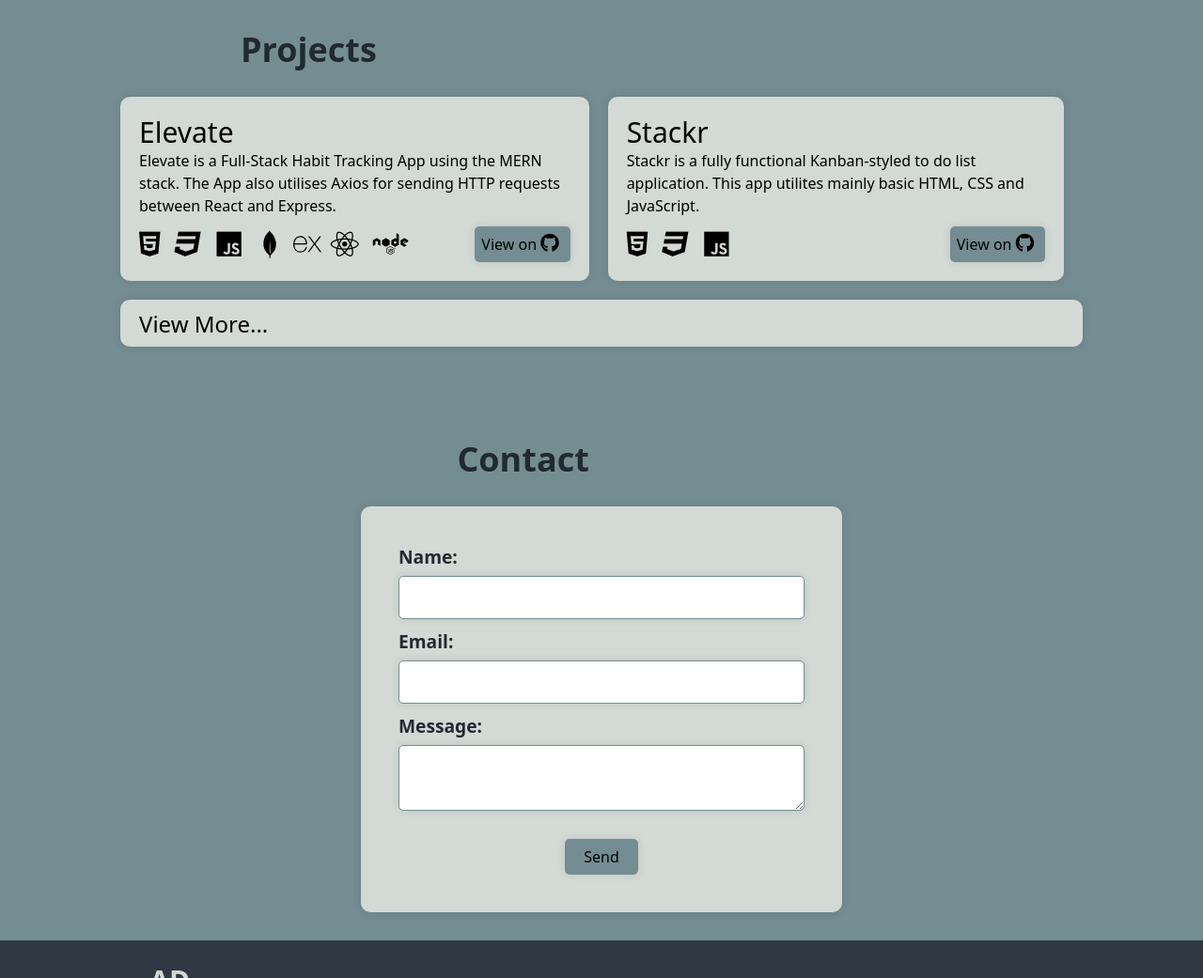
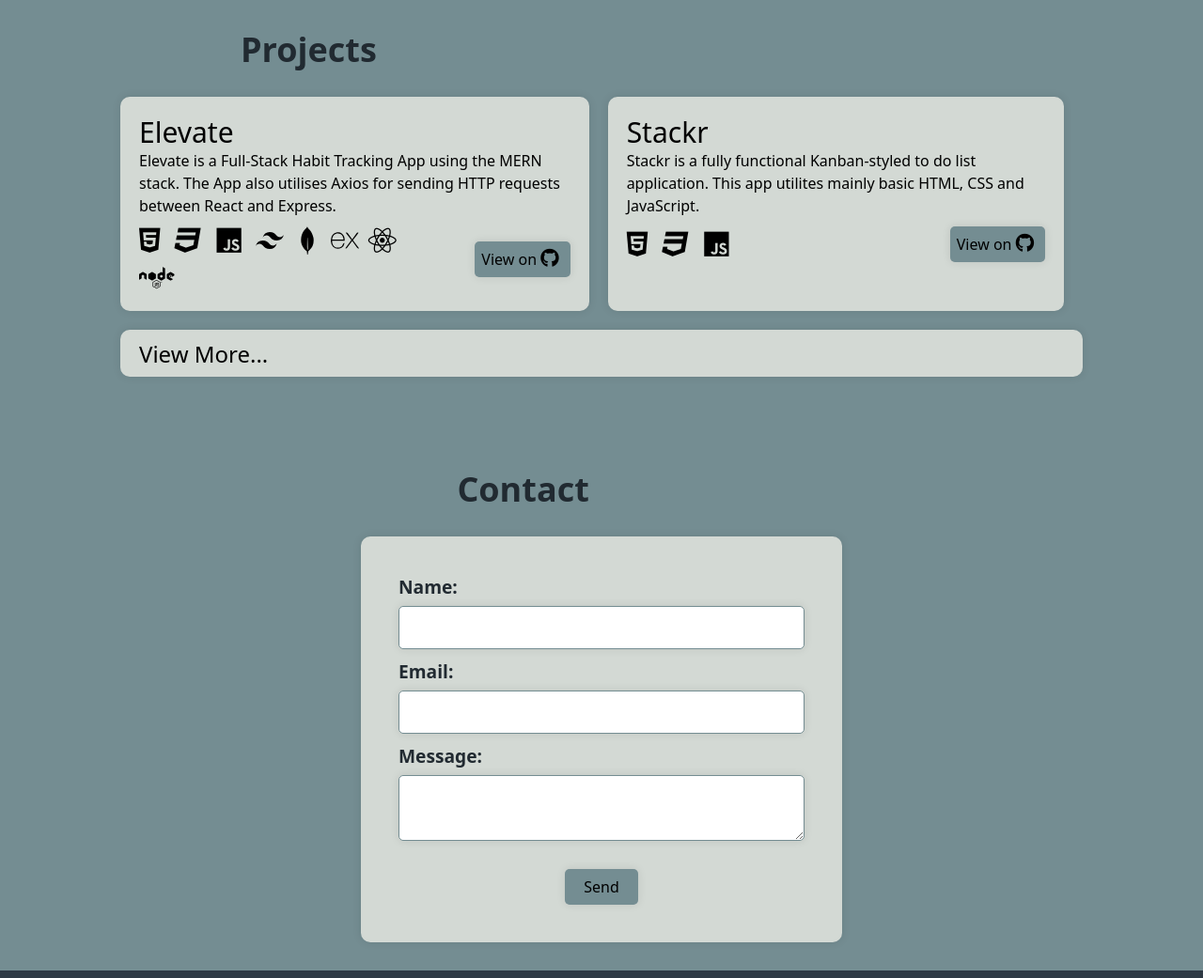
Before and after one commit to arendunn/arendunn-portfolio, a plain HTML site: page index.html in a window 1280 px wide. Shown: the part 804-1845 px from the top of the page at 94% size. Drawn offline with nearby package versions, Linux system fonts and the light colour scheme; a script that the page names is missing.

Commit message:
Added Tailwind Logo to Project Card

```diff
--- a/css/index.css
+++ b/css/index.css
@@ -115,7 +115,7 @@
 }
 
 .projects-card-footer p {
-    max-width: 70%;
+    max-width: 63%;
 }
 
 .projects-card-footer i {
--- a/index.html
+++ b/index.html
@@ -51,6 +51,7 @@
                             <i class="fab fa-html5"></i>
                             <i class="fab fa-css3"></i>
                             <i class="fab fa-js"></i>
+                            <img src="assets/tailwindcss.svg" alt="TailwindCSS" class="icon" />
                             <img src="assets/mongodb.svg" alt="MongoDB" class="icon" />
                             <img src="assets/express.svg" alt="Express" class="icon" />
                             <i class="fab fa-react"></i>
```
